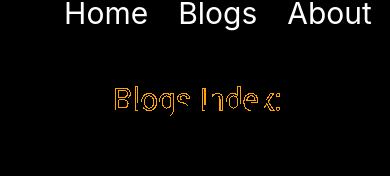
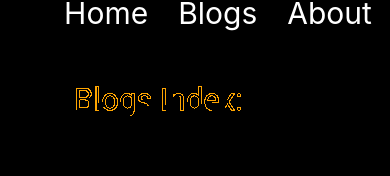
Before and after one commit to thandazilegcisa/1860303-React-App, a React (Create React App) app: page /blogs in a window 390 px wide. Shown: the part 169-345 px from the top of the page. Built offline with nearby package versions, Linux system fonts and the light colour scheme.

Commit message:
Final Submission

```diff
--- a/src/styles/About.css
+++ b/src/styles/About.css
@@ -31,18 +31,18 @@
 }
 @media screen and (max-width: 1356px) {
   .aboutSvg {
-    transform: translateX(245%);
+    transform: translateX(215%);
   }
 }
 @media screen and (max-width: 580px) {
   .aboutSvg {
-    transform: translateX(65%);
+    transform: translateX(55%);
     height: 45px;
   }
 }
 @media screen and (max-width: 445px) {
   .aboutSvg {
-    transform: translateX(35%);
+    transform: translateX(30%);
     height: 35px;
   }
 }
--- a/src/styles/Blogs.css
+++ b/src/styles/Blogs.css
@@ -78,18 +78,18 @@ h2 {
 }
 @media screen and (max-width: 1356px) {
   .blogsSvg {
-    transform: translateX(100%);
+    transform: translateX(85%);
   }
 }
 @media screen and (max-width: 580px) {
   .blogsSvg {
-    transform: translateX(14.5%);
+    transform: translateX(12.5%);
     height: 45px;
   }
 }
 @media screen and (max-width: 445px) {
   .blogsSvg {
-    transform: translateX(-5.8%);
+    transform: translateX(-15.8%);
     height: 35px;
   }
 }
```
